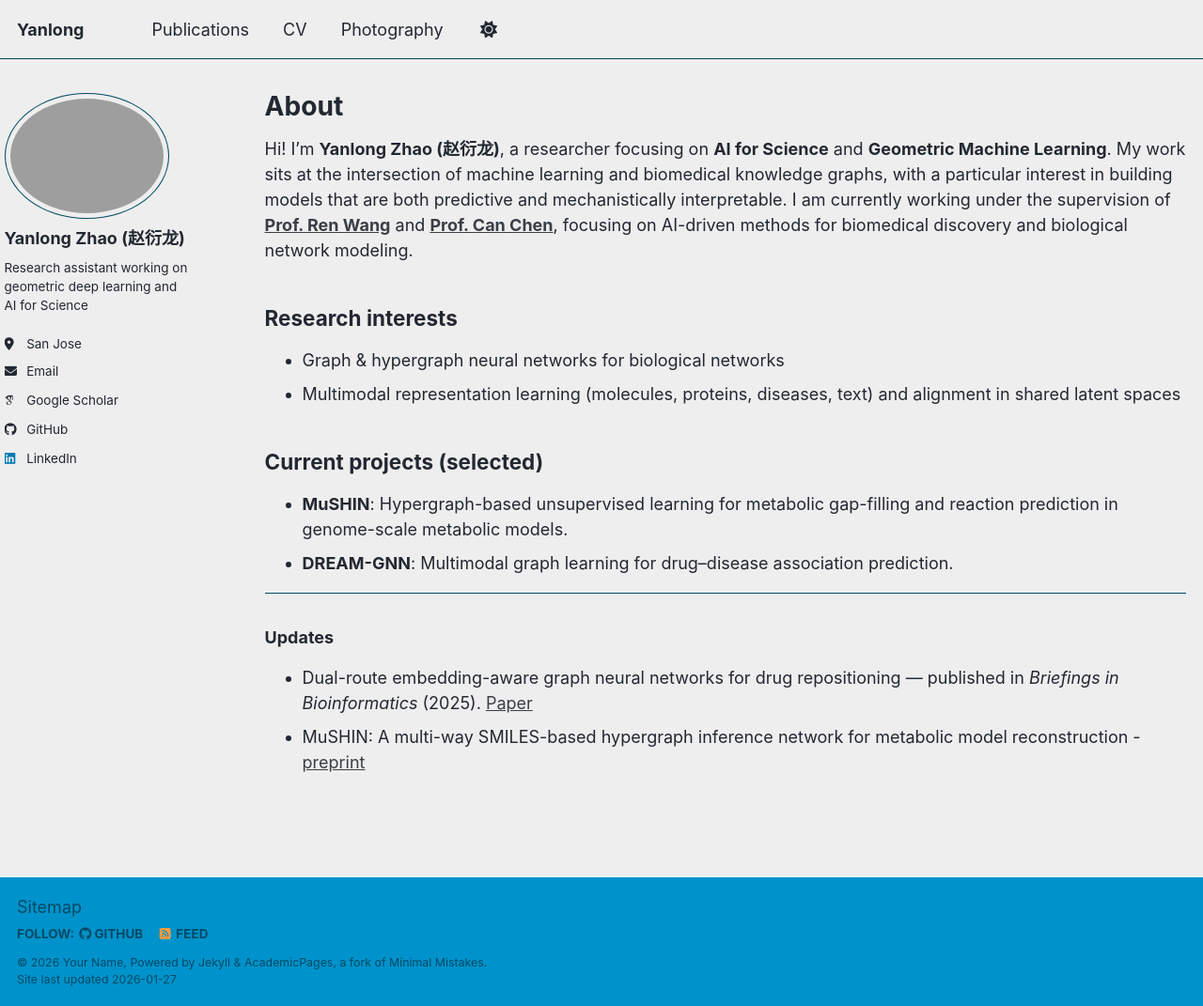
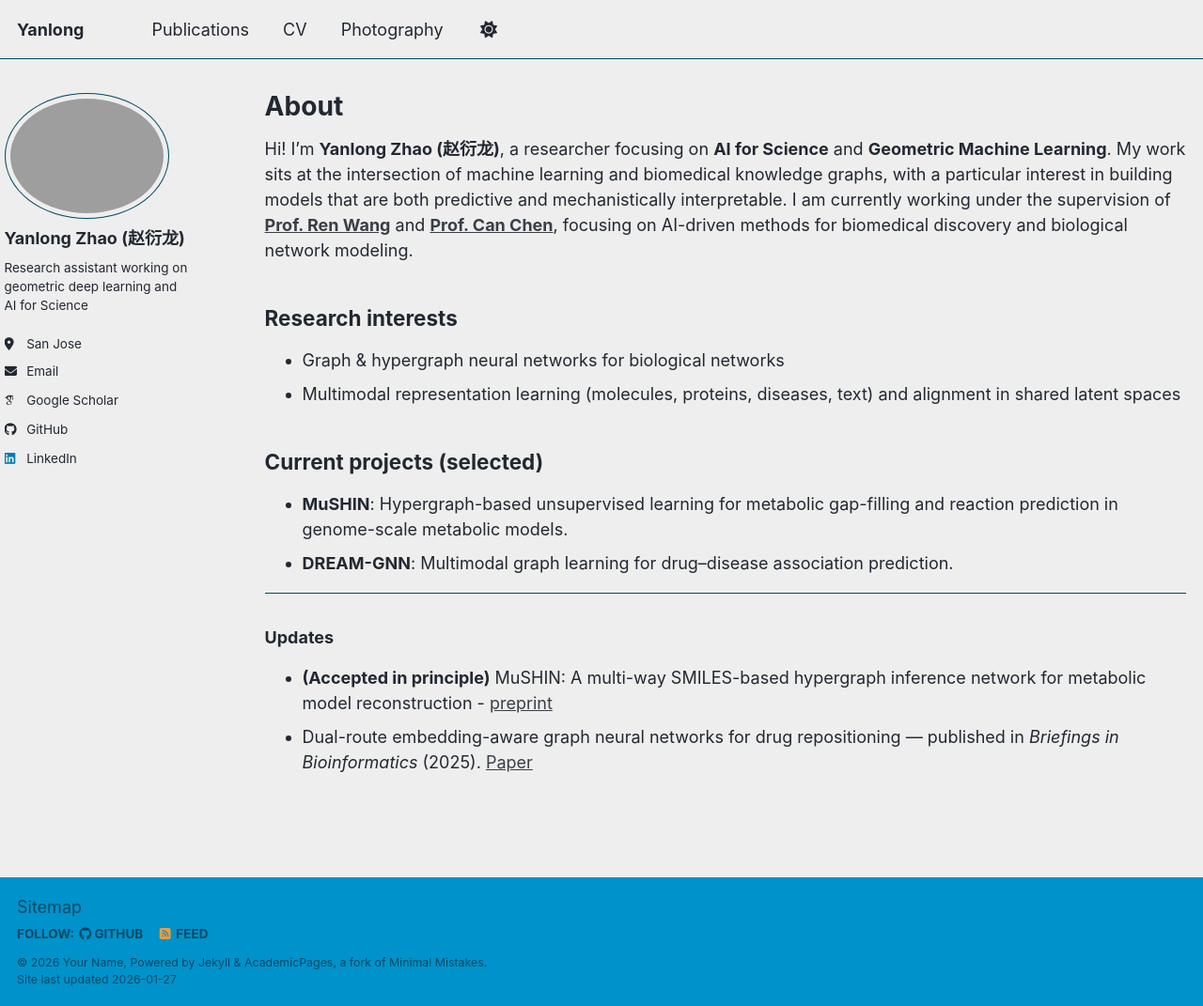
Before and after one commit to Ryan-Yanlong/Ryan-Yanlong, a Jekyll site: the page built from _pages/about.md, in a window 1280 px wide and 1071 px high. Shown: the whole window at 94% size. Built offline with Jekyll 4.4.1, drawn with Linux system fonts in a browser that asks for light colours; some web fonts are replaced; a script bundle is joined from its source files by our own code; library files that are not in the unit come from our copies.

Commit message:
Update publication status and reorder updates

```diff
--- a/_pages/about.md
+++ b/_pages/about.md
@@ -23,5 +23,5 @@ Hi! I’m **Yanlong Zhao (赵衍龙)**, a researcher focusing on **AI for Scienc
 ---
 
 ### Updates
+- **(Accepted in principle)** MuSHIN: A multi-way SMILES-based hypergraph inference network for metabolic model reconstruction - [preprint](https://www.biorxiv.org/content/10.1101/2025.07.07.663526v1)
 - Dual-route embedding-aware graph neural networks for drug repositioning — published in *Briefings in Bioinformatics* (2025). [Paper](https://academic.oup.com/bib/article/26/5/bbaf555/8303423)
-- MuSHIN: A multi-way SMILES-based hypergraph inference network for metabolic model reconstruction - [preprint](https://www.biorxiv.org/content/10.1101/2025.07.07.663526v1)
```
